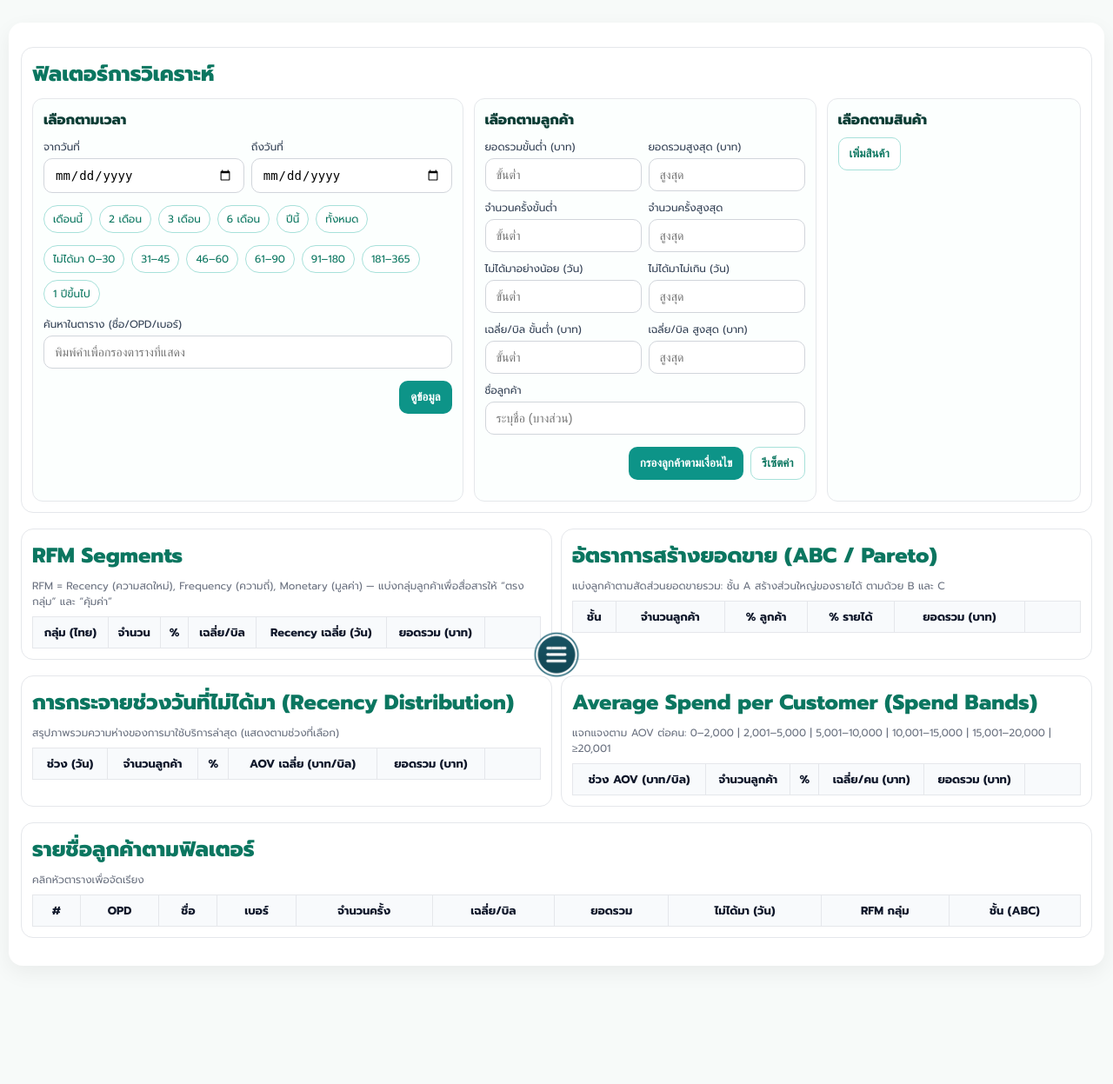
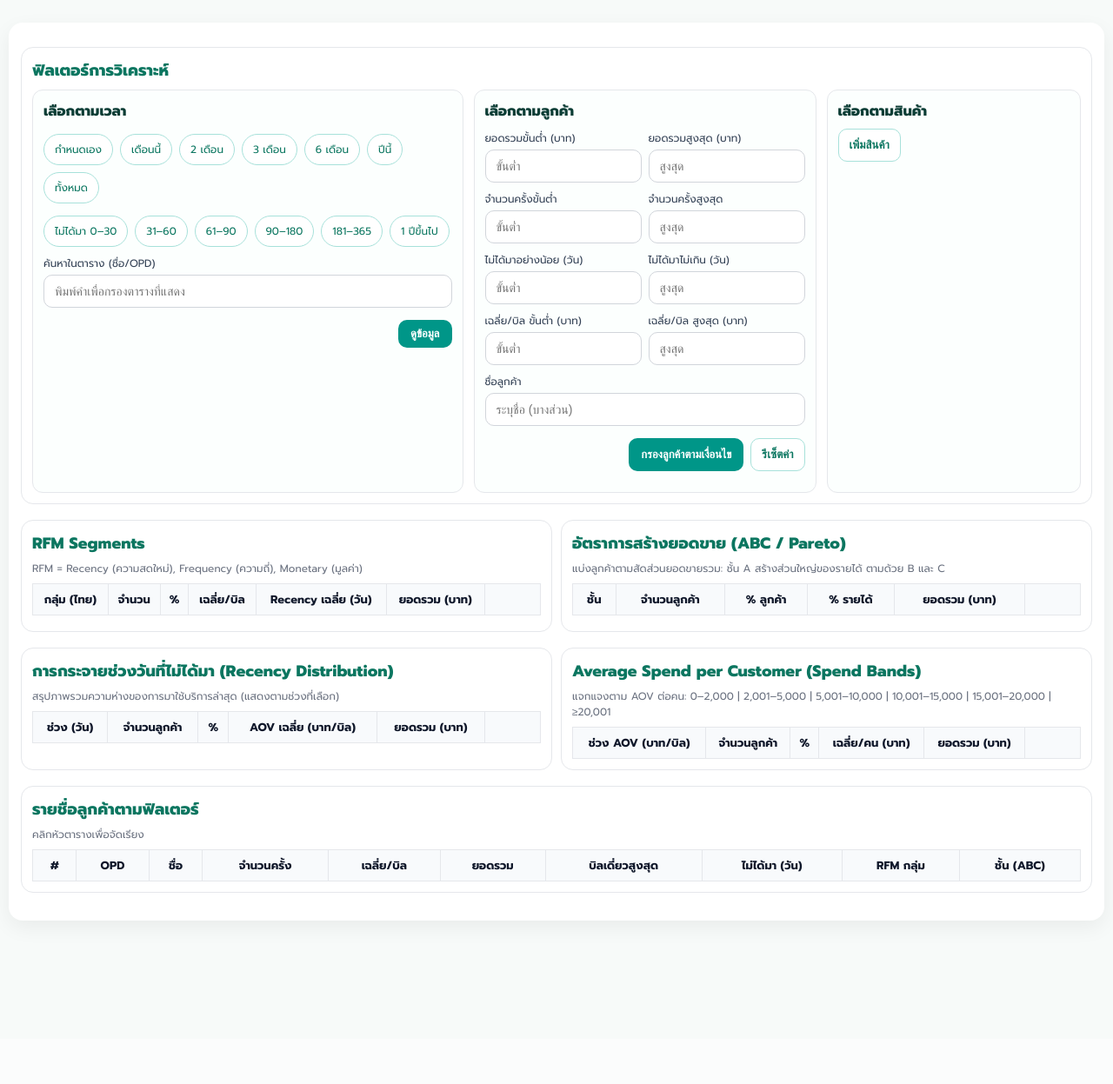
Before and after one commit to SumoSk/sumoapp, a Flask app: template templates/appointments.html in a window 1280 px wide. Shown: the whole page at 87% size. After the commit the page ends 1064 px from the top, so only its background shows below. Run offline with Flask 3, Linux system fonts and the light colour scheme; the template is opened without the code that fills it, so the values that code supplies are empty; parts of the project's set-up code (start-up, migrations or seed data) failed here and were passed over.

Commit message:
ปรับ appointments.html

```diff
--- a/templates/appointments.html
+++ b/templates/appointments.html
@@ -21,8 +21,8 @@
     body{font-family:'Prompt','Segoe UI',sans-serif;margin:0;background:var(--bg);color:#0f172a;padding:10px 10px 120px}
     .container{max-width:1280px;margin:16px auto;background:#fff;border-radius:16px;box-shadow:0 8px 24px rgba(2,8,23,.06);padding:14px}
 
-    /* หัวข้อหลัก (ใหญ่ขึ้น โดดเด่น) */
-    .headline{font-size:24px;font-weight:900;color:#0b7660;margin:0 0 10px}
+    /* หัวข้อหลัก (ปรับให้เล็กลงตามที่ขอ) */
+    .headline{font-size:18px;font-weight:800;color:#0b7660;margin:0 0 8px}
     .sub-muted{color:var(--muted);font-size:12px;margin-top:-2px}
 
     .section{margin:14px 0 18px}
@@ -36,7 +36,7 @@
     .btn-ghost{background:#f1f5f9;border-color:#e5e7eb;color:#0f172a}
     .btn-link{border:none;background:transparent;color:#0b7660;font-weight:700;cursor:pointer}
     .chips{display:flex;flex-wrap:wrap;gap:8px}
-    .chip{padding:6px 10px;border:1px solid #a7e1da;border-radius:999px;background:#fff;color:#0b7660;font-size:12px;cursor:pointer}
+    .chip{padding:8px 12px;border:1px solid #a7e1da;border-radius:999px;background:#fff;color:#0b7660;font-size:12px;cursor:pointer}
     .chip.active{background:#0b7660;color:#fff}
     .icon-btn{border:1px solid #d1d5db;background:#fff;border-radius:8px;cursor:pointer;font-size:13px;padding:4px 8px}
     .icon-btn:hover{background:#f8fafc}
@@ -81,6 +81,46 @@
     /* กริด 2 คอลัมน์สำหรับการ์ดสถิติย่อ */
     .grid-2{display:grid;grid-template-columns:1fr 1fr;gap:10px}
 
+    /* ===== Modal เลือกช่วงวันที่ (กำหนดเอง) ===== */
+    .range-modal { position: fixed; inset: 0; z-index: 1200; display: none; }
+    .range-modal__backdrop { position: absolute; inset: 0; background: rgba(0,0,0,.45); }
+    .range-modal__panel {
+      position: absolute; left: 50%; top: 50%;
+      transform: translate(-50%, -50%);
+      width: min(92vw, 420px);
+      background: #fff;
+      border-radius: 14px;
+      box-shadow: 0 12px 30px rgba(0,0,0,.18);
+      overflow: hidden;
+      display: flex; flex-direction: column;
+    }
+    .range-modal__header {
+      display: flex; align-items: center; justify-content: space-between;
+      padding: 12px 14px; background: #e0f2f1; font-weight: 600; color: #004d40;
+    }
+    .range-modal__close {
+      background: transparent; border: none; font-size: 18px;
+      cursor: pointer; color: #004d40;
+    }
+    .range-modal__body { display: grid; gap: 12px; padding: 14px; }
+    .range-modal__body label { display: grid; gap: 6px; font-size: 13px; color: #335; }
+    .range-modal__body input[type="date"]{
+      -webkit-appearance: none; appearance: none;
+      width: 100%; padding: 8px 10px; font-size: 14px;
+      border: 1px solid #cfe7e5; border-radius: 10px; background: #fff;
+    }
+    .range-modal__footer {
+      display: flex; justify-content: flex-end; gap: 8px; padding: 12px 14px;
+      border-top: 1px solid #eee;
+    }
+    .btn-primary, .btn-secondary {
+      border: none; padding: 8px 14px; border-radius: 10px; font-size: 13px; cursor: pointer;
+    }
+    .btn-primary { background: #009688; color: #fff; }
+    .btn-primary:hover { background: #00796b; }
+    .btn-secondary { background: #eceff1; color: #37474f; }
+    .btn-secondary:hover { background: #e0e3e6; }
+
     @media (max-width:1000px){
       .mini-kpi{grid-template-columns:repeat(3,1fr)}
       .filter-grid{grid-template-columns:repeat(6,1fr)}
@@ -108,16 +146,12 @@
         <div class="filter-block span5">
           <div class="title">เลือกตามเวลา</div>
           <div class="filter-row">
-            <div class="span6">
-              <label>จากวันที่</label>
-              <input type="date" id="startDate" class="ipt"/>
-            </div>
-            <div class="span6">
-              <label>ถึงวันที่</label>
-              <input type="date" id="endDate" class="ipt"/>
-            </div>
+            <!-- ซ่อน input date ไว้ ใช้ modal แทน -->
+            <input type="date" id="startDate" class="ipt" style="display:none"/>
+            <input type="date" id="endDate" class="ipt" style="display:none"/>
+
             <div class="full chips" style="margin-top:6px">
-              <!-- ช่วงวันที่ตามปกติ -->
+              <span class="chip" id="openCustomRange">กำหนดเอง</span>
               <span class="chip" data-range="thisMonth">เดือนนี้</span>
               <span class="chip" data-range="2m">2 เดือน</span>
               <span class="chip" data-range="3m">3 เดือน</span>
@@ -126,17 +160,16 @@
               <span class="chip" data-range="all">ทั้งหมด</span>
             </div>
             <div class="full chips" style="margin-top:6px">
-              <!-- วันที่ไม่ได้มา (Recency) รวมในชุดเดียวกัน เลือกอย่างใดอย่างหนึ่ง -->
+              <!-- วันที่ไม่ได้มา (Recency) ชุดใหม่ -->
               <span class="chip" data-range="abs:0-30">ไม่ได้มา 0–30</span>
-              <span class="chip" data-range="abs:31-45">31–45</span>
-              <span class="chip" data-range="abs:46-60">46–60</span>
+              <span class="chip" data-range="abs:31-60">31–60</span>
               <span class="chip" data-range="abs:61-90">61–90</span>
-              <span class="chip" data-range="abs:91-180">91–180</span>
+              <span class="chip" data-range="abs:90-180">90–180</span>
               <span class="chip" data-range="abs:181-365">181–365</span>
               <span class="chip" data-range="abs:365+">1 ปีขึ้นไป</span>
             </div>
             <div class="full">
-              <label>ค้นหาในตาราง (ชื่อ/OPD/เบอร์)</label>
+              <label>ค้นหาในตาราง (ชื่อ/OPD)</label>
               <input type="text" id="qSearch" class="ipt" placeholder="พิมพ์คำเพื่อกรองตารางที่แสดง"/>
             </div>
             <div class="full" style="display:flex;gap:8px;justify-content:flex-end;margin-top:6px">
@@ -216,7 +249,7 @@
       <div class="card">
         <div class="headline">RFM Segments</div>
         <div class="sub-muted" style="margin-bottom:6px">
-          RFM = Recency (ความสดใหม่), Frequency (ความถี่), Monetary (มูลค่า) — แบ่งกลุ่มลูกค้าเพื่อสื่อสารให้ “ตรงกลุ่ม” และ “คุ้มค่า”
+          RFM = Recency (ความสดใหม่), Frequency (ความถี่), Monetary (มูลค่า)
         </div>
         <table id="rfmTable">
           <thead>
@@ -282,10 +315,10 @@
             <th data-sort="num">#</th>
             <th data-sort="str">OPD</th>
             <th data-sort="str">ชื่อ</th>
-            <th data-sort="str">เบอร์</th>
             <th data-sort="num">จำนวนครั้ง</th>
             <th data-sort="num">เฉลี่ย/บิล</th>
             <th data-sort="num">ยอดรวม</th>
+            <th data-sort="num">บิลเดี่ยวสูงสุด</th>
             <th data-sort="num">ไม่ได้มา (วัน)</th>
             <th data-sort="str">RFM กลุ่ม</th>
             <th data-sort="str">ชั้น (ABC)</th>
@@ -405,9 +462,9 @@
         v.revenue = v.bills.reduce((s,x)=> s + recordAmount(x), 0);
         v.aov = v.bills.length ? v.revenue / v.bills.length : 0;
         v.recency = v.last ? Math.floor((endAnchorDate - new Date(v.last))/(1000*60*60*24)) : 9999;
+        v.maxBill = v.bills.reduce((m,x)=> Math.max(m, recordAmount(x)||0 ), 0);
       }
 
-      // ถ้ามีฟิลเตอร์พิเศษค้างอยู่ ให้คำนวณ selectedKeys ใหม่ตามลูกค้าชุดล่าสุด
       if(appliedNote && typeof reconApplySpecial === 'function'){
         reconApplySpecial();
       }
@@ -595,12 +650,11 @@
     /* ===== Recency Distribution ===== */
     const recencyBuckets = [
       {label:'0–30', min:0, max:30},
-      {label:'31–45', min:31, max:45},
-      {label:'46–60', min:46, max:60, warn:true},
-      {label:'61–90', min:61, max:90, warn:true},
-      {label:'91–180', min:91, max:180, warn:true},
-      {label:'181–365', min:181, max:365, warn:true},
-      {label:'365 ขึ้นไป', min:365, max:Infinity, warn:true}
+      {label:'31–60', min:31, max:60},
+      {label:'61–90', min:61, max:90},
+      {label:'90–180', min:90, max:180},
+      {label:'181–365', min:181, max:365},
+      {label:'365 ขึ้นไป', min:365, max:Infinity}
     ];
     function renderRecencyDistribution(){
       const cust = [...currentCustomers().values()];
@@ -611,14 +665,13 @@
         const pct = (n*100/totalN).toFixed(1);
         const avgAOV = n? Math.round(inBucket.reduce((s,x)=>s+(x.aov||0),0)/n) : 0;
         const sumRev = Math.round(inBucket.reduce((s,x)=>s+(x.revenue||0),0));
-        const warnStyle = b.warn? 'style="color:#b91c1c;font-weight:700"' : '';
-        return {b, n, pct, avgAOV, sumRev, inBucket, warnStyle};
+        return {b, n, pct, avgAOV, sumRev, inBucket};
       });
 
       const tb = document.querySelector('#recencyTable tbody');
       tb.innerHTML = rows.map(r=>{
         return `<tr>
-          <td ${r.warnStyle}>${r.b.label}</td>
+          <td>${r.b.label}</td>
           <td>${r.n.toLocaleString()}</td>
           <td>${r.pct}%</td>
           <td>${r.avgAOV.toLocaleString()}</td>
@@ -680,7 +733,7 @@
         let avgColor='#6b7280'; if(avg<3000) avgColor='crimson'; else if(avg<=9999) avgColor='green'; else avgColor=varGold();
         const rfm = rfmByKey.get(v.key) || '-';
         const abc = abcByKey.get(v.key) || '-';
-        return {v,visits,avg,total,recency:v.recency,recColor,totColor,totExtra,totIcon,avgColor, rfm, abc};
+        return {v,visits,avg,total,maxBill:Math.round(v.maxBill||0),recency:v.recency,recColor,totColor,totExtra,totIcon,avgColor, rfm, abc};
       });
     }
     function renderFinalTable(){
@@ -712,10 +765,10 @@
           <td>${i+1}</td>
           <td>${esc(r.v.opd)}</td>
           <td><a class="link" href="javascript:;" onclick="openCustomerModal('${esc(key)}');event.stopPropagation();">${esc(r.v.name)}</a></td>
-          <td>${esc(r.v.phone||'-')}</td>
           <td>${r.visits}</td>
           <td style="color:${r.avgColor}">${r.avg.toLocaleString()}</td>
           <td style="color:${r.totColor}; ${r.totExtra}">${Math.round(r.total).toLocaleString()}${r.totIcon}</td>
+          <td>${r.maxBill.toLocaleString()}</td>
           <td style="color:${r.recColor}">${r.recency}</td>
           <td>${esc(r.rfm)}</td>
           <td>${esc(r.abc)}</td>
@@ -738,7 +791,7 @@
     document.addEventListener('input', (e)=>{
       if(e.target && e.target.id==='qSearch'){
         const val = e.target.value.trim().toLowerCase();
-        ['opportunityTable','finalCustTable','rfmTable','abcTable','recencyTable','spendBandTable'].forEach(id=>{
+        ['finalCustTable','rfmTable','abcTable','recencyTable','spendBandTable'].forEach(id=>{
           document.querySelectorAll(`#${id} tbody tr`).forEach(tr=>{
             const txt = tr.textContent.toLowerCase(); tr.style.display = txt.includes(val)? '' : 'none';
           });
@@ -869,7 +922,7 @@
     function applyRecency(min,max,label){
       appliedNote = `— แสดงตาม: Recency ${label} วัน`;
       updateAppliedBanner();
-      selectedKeys = null; // replace previous selection
+      selectedKeys = null;
       const pred = v => v.recency>=min && v.recency<=max;
       reconApplySpecial = ()=> setSelectedByPredicate(pred);
       setSelectedByPredicate(pred);
@@ -878,8 +931,7 @@
     function applyABC(cls){
       appliedNote = `— แสดงตาม: ABC ชั้น ${cls}`;
       updateAppliedBanner();
-      selectedKeys = null; // replace previous
-      // recompute ABC on the current base set (time/product filters only)
+      selectedKeys = null;
       computeABC();
       const pred = v => (abcByKey.get(v.key) === cls);
       reconApplySpecial = ()=> { computeABC(); setSelectedByPredicate(pred); };
@@ -889,7 +941,7 @@
     function applyRFM(segTH){
       appliedNote = `— แสดงตาม: RFM: ${segTH}`;
       updateAppliedBanner();
-      selectedKeys = null; // replace previous
+      selectedKeys = null;
       computeRFM();
       const pred = v => (rfmByKey.get(v.key) === segTH);
       reconApplySpecial = ()=> { computeRFM(); setSelectedByPredicate(pred); };
@@ -899,7 +951,7 @@
     function applySpend(min,max,label){
       appliedNote = `— แสดงตาม: AOV ${label}`;
       updateAppliedBanner();
-      selectedKeys = null; // replace previous
+      selectedKeys = null;
       const pred = v => v.aov>=min && v.aov<=max;
       reconApplySpecial = ()=> setSelectedByPredicate(pred);
       setSelectedByPredicate(pred);
@@ -960,25 +1006,43 @@
       updateAppliedBanner();
 
       const pred = v => v.recency>=min && v.recency<=max;
-
-      // re-apply this predicate after date changes without touching chip UI
       reconApplySpecial = ()=> {
         appliedNote = `— แสดงตาม: วันที่ไม่ได้มา ${label} วัน`;
         updateAppliedBanner();
         setSelectedByPredicate(pred);
       };
 
-      // คำนวณจากข้อมูลทั้งหมดเพื่อความถูกต้องของ recency แต่ไม่แก้ active ของชิป
       setQuickRange('all');
       applyRange();
       setSelectedByPredicate(pred);
+    }
+
+    /* ===== Modal range actions ===== */
+    function openRangeModal(){
+      const s = document.getElementById('startDate').value;
+      const e = document.getElementById('endDate').value;
+      document.getElementById('rangeStartModal').value = s || '';
+      document.getElementById('rangeEndModal').value = e || '';
+      document.getElementById('rangeModal').style.display = 'block';
+    }
+    function closeRangeModal(){ document.getElementById('rangeModal').style.display = 'none'; }
+    function applyRangeFromModal(){
+      const s = document.getElementById('rangeStartModal').value;
+      const e = document.getElementById('rangeEndModal').value;
+      if(!s || !e){ alert('กรุณาเลือกวันที่เริ่มและสิ้นสุด'); return; }
+      if(new Date(s) > new Date(e)){ alert('วันเริ่มต้องไม่เกินวันสิ้นสุด'); return; }
+      document.getElementById('startDate').value = s;
+      document.getElementById('endDate').value = e;
+      closeRangeModal();
+      appliedNote=''; reconApplySpecial=null; updateAppliedBanner();
+      selectedKeys=null;
+      applyRange();
     }
 
     /* ===== ควบคุม UI ===== */
     document.getElementById('btnApply').addEventListener('click', applyRange);
     document.querySelectorAll('.chip[data-range]').forEach(chip=>{
       chip.addEventListener('click', ()=>{
-        // เคลียร์ active เฉพาะกลุ่มปุ่มเร็วทั้งหมด แล้วทำ active ที่ปุ่มที่คลิก
         document.querySelectorAll('.chip[data-range]').forEach(c=>c.classList.remove('active'));
         chip.classList.add('active');
         const preset = chip.getAttribute('data-range');
@@ -991,6 +1055,7 @@
         }
       });
     });
+    document.getElementById('openCustomRange').addEventListener('click', openRangeModal);
     document.getElementById('btnAddProduct').addEventListener('click', addProductSelect);
     document.getElementById('btnRunAdv').addEventListener('click', filterGeneral);
     document.getElementById('btnResetAdv').addEventListener('click', resetFilters);
```
Also changed, not shown: other parts of templates/appointments.html (+32 -20 lines). Lines whose indentation alone changed are shown as unchanged.
